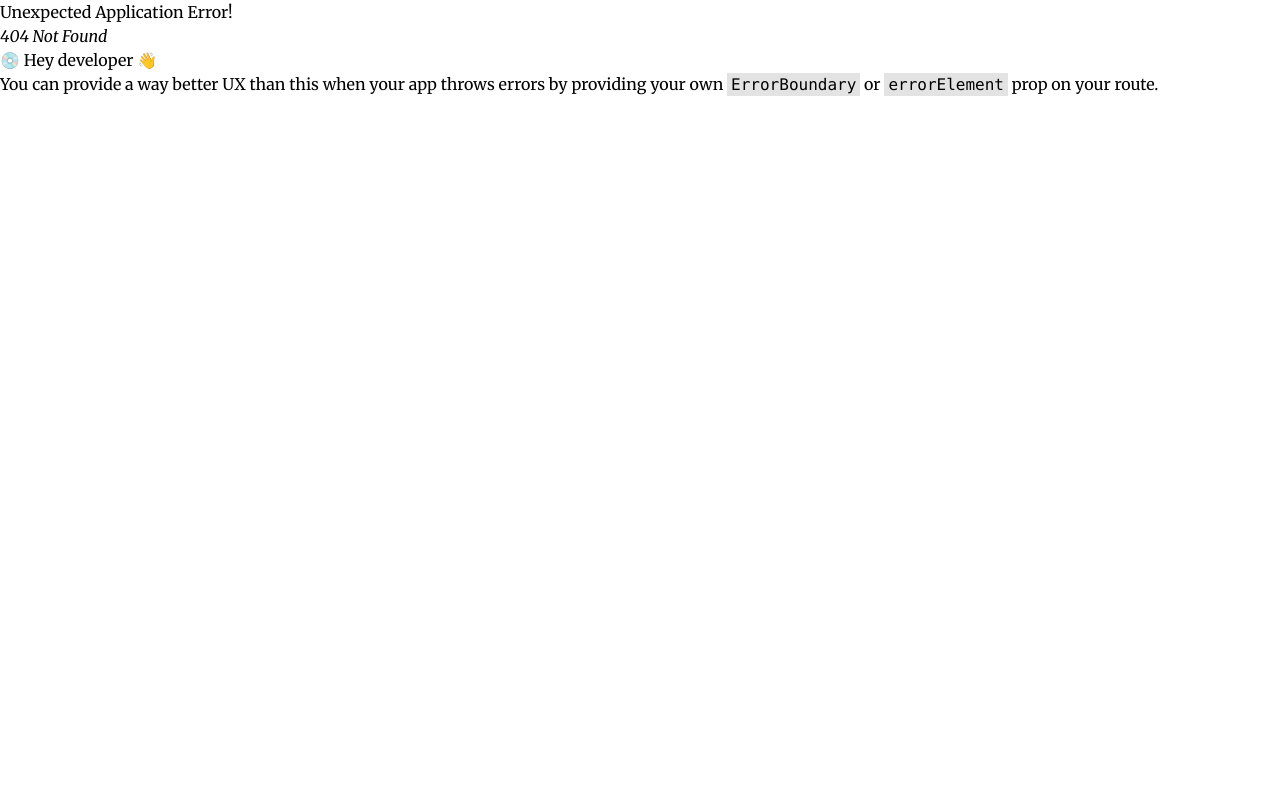
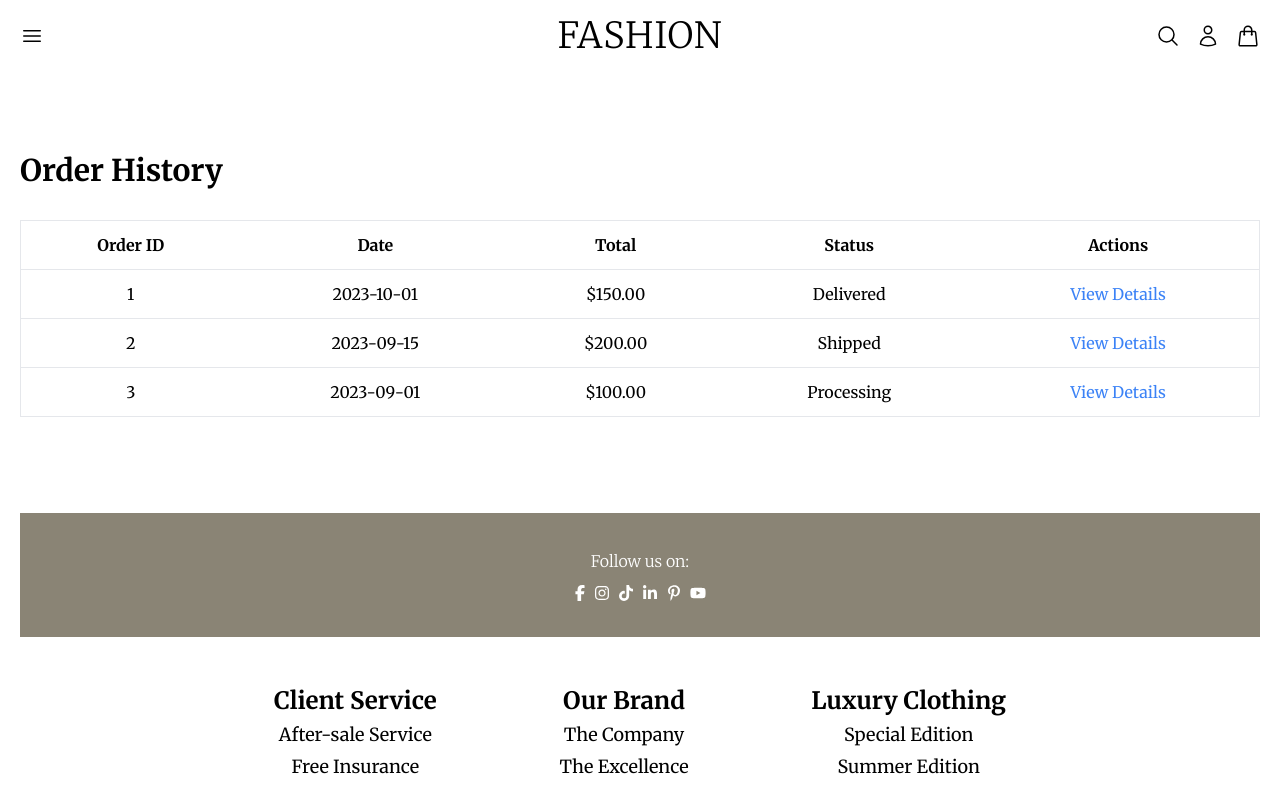
Before and after one commit to doraemon-35/ECommerce-theme, a React (Vite) app: page /order-history in a window 1280 px wide. Before the commit this address had no page. Shown: the top 788 px of the page. Built offline with nearby package versions, Linux system fonts and the light colour scheme.

Commit message:
user profile, order history and single order history main frontend ui created

```diff
--- a/src/pages/Login.tsx
+++ b/src/pages/Login.tsx
@@ -14,8 +14,7 @@ const Login = () => {
     if (!checkLoginFormData(data)) return;
     console.log(data);
 
-
-    // Check if user with this email already exists
+    // Check if user with the email and password exists
     const users = await customFetch.get("/users");
     const userExists = users.data.some(
       (user: { email: string; password: string }) => {
@@ -24,6 +23,7 @@ const Login = () => {
         return user.email === data.email && user.password === data.password;
       }
     );
+    // if user exists, show success message
     if (userExists) {
       toast.success("You logged in successfully");
       return;
--- /dev/null
+++ b/src/pages/OrderHistory.tsx
@@ -0,0 +1,64 @@
+import React from 'react';
+import { Link } from 'react-router-dom';
+
+const OrderHistory = () => {
+  const orders = [
+    {
+      id: '1',
+      date: '2023-10-01',
+      total: 150.0,
+      status: 'Delivered',
+    },
+    {
+      id: '2',
+      date: '2023-09-15',
+      total: 200.0,
+      status: 'Shipped',
+    },
+    {
+      id: '3',
+      date: '2023-09-01',
+      total: 100.0,
+      status: 'Processing',
+    },
+  ];
+
+  return (
+    <div className="max-w-screen-2xl mx-auto pt-20 px-5">
+      <h1 className="text-3xl font-bold mb-8">Order History</h1>
+      <div className="overflow-x-auto">
+        <table className="min-w-full bg-white border border-gray-200">
+          <thead>
+            <tr>
+              <th className="py-3 px-4 border-b">Order ID</th>
+              <th className="py-3 px-4 border-b">Date</th>
+              <th className="py-3 px-4 border-b">Total</th>
+              <th className="py-3 px-4 border-b">Status</th>
+              <th className="py-3 px-4 border-b">Actions</th>
+            </tr>
+          </thead>
+          <tbody>
+            {orders.map((order) => (
+              <tr key={order.id}>
+                <td className="py-3 px-4 border-b text-center">{order.id}</td>
+                <td className="py-3 px-4 border-b text-center">{order.date}</td>
+                <td className="py-3 px-4 border-b text-center">${order.total.toFixed(2)}</td>
+                <td className="py-3 px-4 border-b text-center">{order.status}</td>
+                <td className="py-3 px-4 border-b text-center">
+                  <Link
+                    to={`/order/${order.id}`}
+                    className="text-blue-500 hover:underline"
+                  >
+                    View Details
+                  </Link>
+                </td>
+              </tr>
+            ))}
+          </tbody>
+        </table>
+      </div>
+    </div>
+  );
+};
+
+export default OrderHistory;
--- /dev/null
+++ b/src/pages/SingleOrderHistory.tsx
@@ -0,0 +1,58 @@
+import React from 'react';
+import { useParams } from 'react-router-dom';
+
+const SingleOrderHistory = () => {
+  const { id } = useParams<{ id: string }>();
+
+  const order = {
+    id: '1',
+    date: '2023-10-01',
+    total: 150.0,
+    status: 'Delivered',
+    items: [
+      {
+        name: 'Product 1',
+        quantity: 2,
+        price: 50.0,
+      },
+      {
+        name: 'Product 2',
+        quantity: 1,
+        price: 50.0,
+      },
+    ],
+  };
+
+  return (
+    <div className="max-w-screen-2xl mx-auto pt-20 px-5">
+      <h1 className="text-3xl font-bold mb-8">Order Details</h1>
+      <div className="bg-white border border-gray-200 p-5 overflow-x-auto">
+        <h2 className="text-2xl font-semibold mb-4">Order ID: {order.id}</h2>
+        <p className="mb-2">Date: {order.date}</p>
+        <p className="mb-2">Total: ${order.total.toFixed(2)}</p>
+        <p className="mb-2">Status: {order.status}</p>
+        <h3 className="text-xl font-semibold mt-6 mb-4">Items</h3>
+        <table className="min-w-full bg-white border border-gray-200">
+          <thead>
+            <tr>
+              <th className="py-3 px-4 border-b">Product Name</th>
+              <th className="py-3 px-4 border-b">Quantity</th>
+              <th className="py-3 px-4 border-b">Price</th>
+            </tr>
+          </thead>
+          <tbody>
+            {order.items.map((item, index) => (
+              <tr key={index}>
+                <td className="py-3 px-4 border-b">{item.name}</td>
+                <td className="py-3 px-4 border-b text-center">{item.quantity}</td>
+                <td className="py-3 px-4 border-b text-right">${item.price.toFixed(2)}</td>
+              </tr>
+            ))}
+          </tbody>
+        </table>
+      </div>
+    </div>
+  );
+};
+
+export default SingleOrderHistory;
--- /dev/null
+++ b/src/pages/UserProfile.tsx
@@ -0,0 +1,56 @@
+import Button from "../components/Button";
+import { Link } from "react-router-dom";
+
+const UserProfile = () => {
+  return (
+    <div className="max-w-screen-lg mx-auto mt-24 px-5">
+      <h1 className="text-3xl font-bold mb-8">User Profile</h1>
+      <form className="flex flex-col gap-6">
+        <div className="flex flex-col gap-1">
+          <label htmlFor="firstname">First Name</label>
+          <input
+            type="text"
+            className="bg-white border border-black text-xl py-2 px-3 w-full outline-none max-[450px]:text-base"
+            placeholder="Enter first name"
+            id="firstname"
+            name="firstname"
+          />
+        </div>
+        <div className="flex flex-col gap-1">
+          <label htmlFor="lastname">Last Name</label>
+          <input
+            type="text"
+            className="bg-white border border-black text-xl py-2 px-3 w-full outline-none max-[450px]:text-base"
+            placeholder="Enter last name"
+            id="lastname"
+            name="lastname"
+          />
+        </div>
+        <div className="flex flex-col gap-1">
+          <label htmlFor="email">Email</label>
+          <input
+            type="email"
+            className="bg-white border border-black text-xl py-2 px-3 w-full outline-none max-[450px]:text-base"
+            placeholder="Enter email address"
+            id="email"
+            name="email"
+          />
+        </div>
+        <div className="flex flex-col gap-1">
+          <label htmlFor="password">Password</label>
+          <input
+            type="password"
+            className="bg-white border border-black text-xl py-2 px-3 w-full outline-none max-[450px]:text-base"
+            placeholder="Enter password"
+            id="password"
+            name="password"
+          />
+        </div>
+        <Button type="submit" text="Update Profile" mode="brown" />
+        <Link to="/order-history" className="bg-white text-black text-center text-xl border border-gray-400 font-normal tracking-[0.6px] leading-[72px] w-full h-12 flex items-center justify-center max-md:text-base">Order History</Link>
+      </form>
+    </div>
+  );
+};
+
+export default UserProfile;
--- a/src/pages/index.ts
+++ b/src/pages/index.ts
@@ -8,3 +8,6 @@ export { default as Search } from "./Search";
 export { default as Login } from "./Login";
 export { default as Register } from "./Register";
 export { default as OrderConfirmation } from "./OrderConfirmation";
+export { default as UserProfile } from "./UserProfile";
+export { default as OrderHistory } from "./OrderHistory";
+export { default as SingleOrderHistory } from "./SingleOrderHistory";
```
Also changed, not shown: src/App.tsx (+16 -1 lines).
